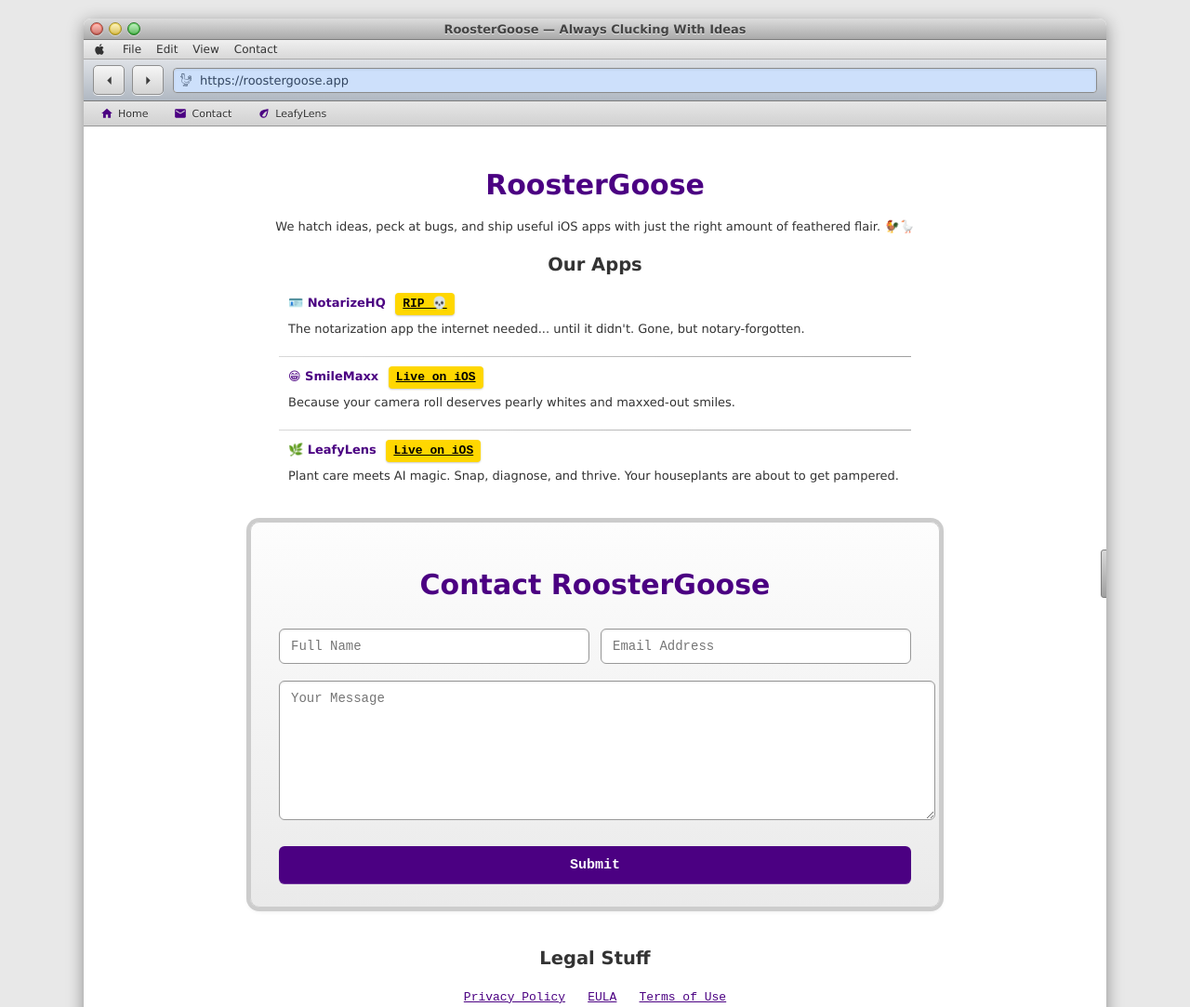
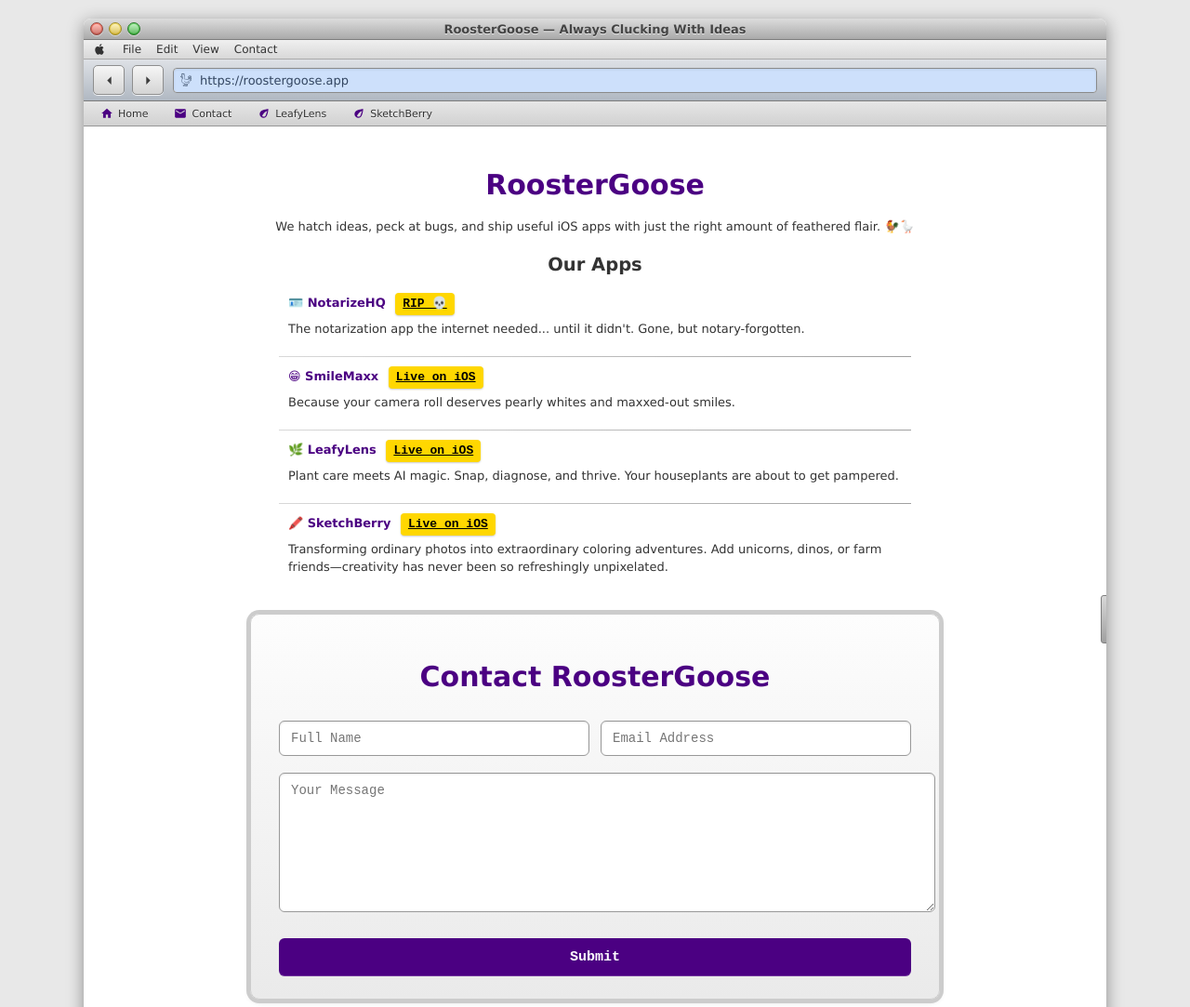
Before and after one commit to AhadV/roostergoose-web, a plain HTML site: page index.html in a window 1280 px wide. Shown: the top 1083 px of the page at 93% size. Drawn offline with Linux system fonts and the light colour scheme.

Commit message:
add SketchBerry

```diff
--- a/index.html
+++ b/index.html
@@ -612,6 +612,10 @@
                     <div class="bookmark-icon bookmark-leaf"></div>
                     <a href="https://leafylens.app" target="_blank" style="text-decoration: none; color: inherit;">LeafyLens</a>
                 </div>
+                <div class="bookmark">
+                <div class="bookmark-icon bookmark-leaf"></div>
+                <a href="https://sketchberry.app" target="_blank" style="text-decoration: none; color: inherit;">SketchBerry</a>
+                </div>
             </div>
             <!-- Content Area -->
             <div class="content">
@@ -632,6 +636,11 @@
                     <div class="app-item">
                         <p class="app-title">🌿 LeafyLens <a href="https://leafylens.app" target="_blank" class="badge">Live on iOS</a></p>
                         <p>Plant care meets AI magic. Snap, diagnose, and thrive. Your houseplants are about to get pampered.</p>
+                    </div>
+                    <div class="app-divider"></div>
+                    <div class="app-item">
+                    <p class="app-title">🖍️ SketchBerry <a href="https://apps.apple.com/us/app/sketchberry" target="_blank" class="badge">Live on iOS</a></p>
+                    <p>Transforming ordinary photos into extraordinary coloring adventures. Add unicorns, dinos, or farm friends—creativity has never been so refreshingly unpixelated.</p>
                     </div>
                 </div>
                 <div class="contact-block" id="contact-section">
```
